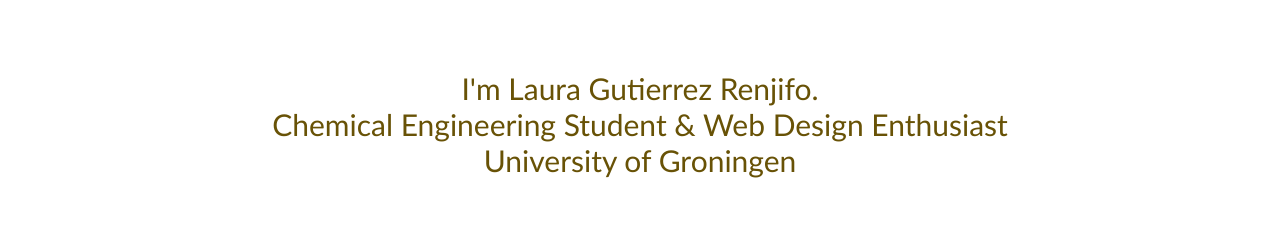
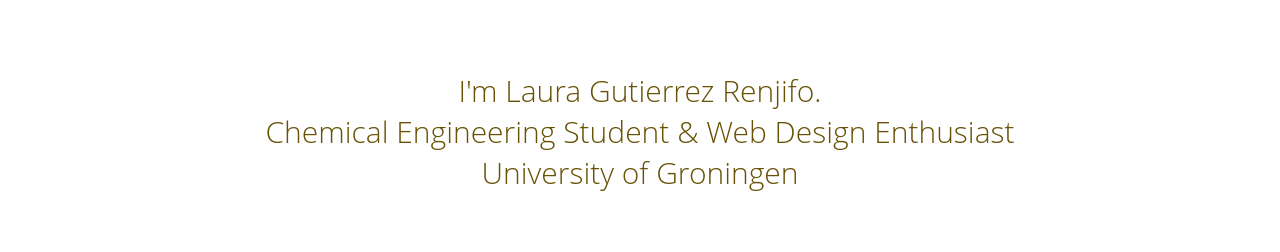
Before and after one commit to LauraGutierrez16/pcm, a plain HTML site: page index.html in a window 1280 px wide. Shown: the part 281-533 px from the top of the page. Drawn offline with Linux system fonts and the light colour scheme.

Commit message:
Update style.css

```diff
--- a/style.css
+++ b/style.css
@@ -15,7 +15,7 @@ h1 {
 
 h2 {
   color: #685206;
-  font-family:'Trebuchet MS', sans-serif;
+  font-family:'Open Sans', sans-serif;
   font-size: 30px;
   font-weight: 300;
   line-height: auto;
```
